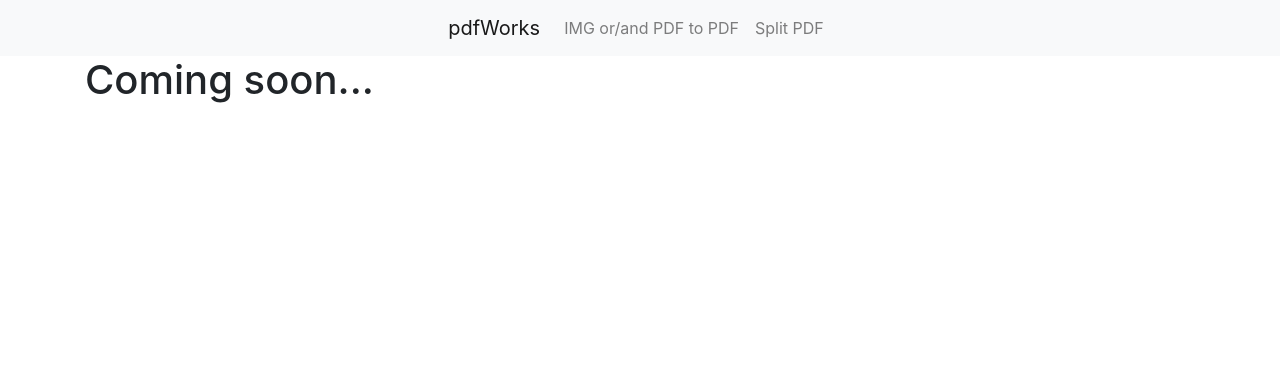
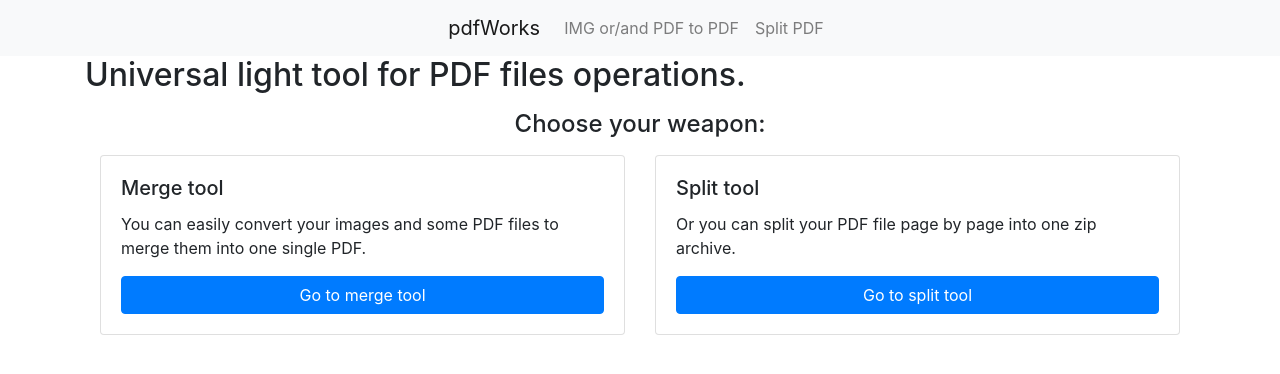
Before and after one commit to artyomilyin/pdfWorks-web, a Django app: template pdfworks_web/website/templates/website/homepage.html in a window 1280 px wide. Shown: the top 374 px of the page. Run offline with Django 3.2, Linux system fonts and the light colour scheme; the template is opened without the code that fills it, so the values that code supplies are empty; some libraries are stand-ins or nearby versions.

Commit message:
homepage renewed

```diff
--- a/pdfworks_web/website/sitemaps.py
+++ b/pdfworks_web/website/sitemaps.py
@@ -7,7 +7,7 @@ class PdfworksSitemap(Sitemap):
     priority = 0.9
 
     def items(self):
-        return ['website:merge', 'website:split']
+        return ['website:homepage', 'website:merge', 'website:split']
 
     def location(self, item):
         return reverse(item)
--- a/pdfworks_web/website/templates/website/homepage.html
+++ b/pdfworks_web/website/templates/website/homepage.html
@@ -3,5 +3,30 @@
 {% block title %}pdfWorks - Images and PDF converter{% endblock %}
 
 {% block content %}
-<h1>Coming soon...</h1>
+<h2>Universal light tool for PDF files operations.</h2>
+<p></p>
+<div class="container">
+	<h4 class="text-center">Choose your weapon:</h4>
+	<div class="row d-flex mt-3">
+		<div class="col-sm-6 flex-column">
+			<div class="card h-100">
+				<div class="card-body">
+					<h5 class="card-title">Merge tool</h5>
+					<p class="card-text">You can easily convert your images and some PDF files to merge them into one single
+						PDF.</p>
+					<a href="{% url 'website:merge' %}" class="btn btn-primary w-100">Go to merge tool</a>
+				</div>
+			</div>
+		</div>
+		<div class="col-sm-6 flex-column">
+			<div class="card h-100">
+				<div class="card-body">
+					<h5 class="card-title">Split tool</h5>
+					<p class="card-text">Or you can split your PDF file page by page into one zip archive.</p>
+					<a href="{% url 'website:split' %}" class="btn btn-primary w-100">Go to split tool</a>
+				</div>
+			</div>
+		</div>
+	</div>
+</div>
 {% endblock %}
--- a/pdfworks_web/website/views.py
+++ b/pdfworks_web/website/views.py
@@ -14,7 +14,8 @@ from .models import RequestFiles, UploadedFile
 
 
 def homepage(request):
-    return redirect('merge/')
+    return render(request,
+                  'website/homepage.html')
 
 
 def merge(request):
```
